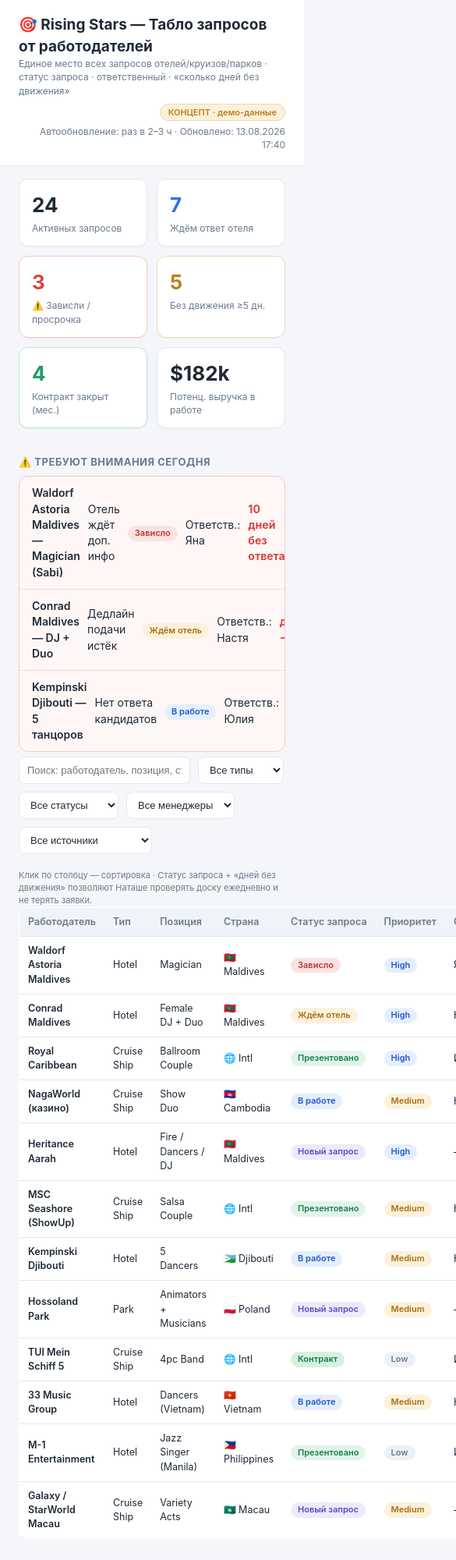
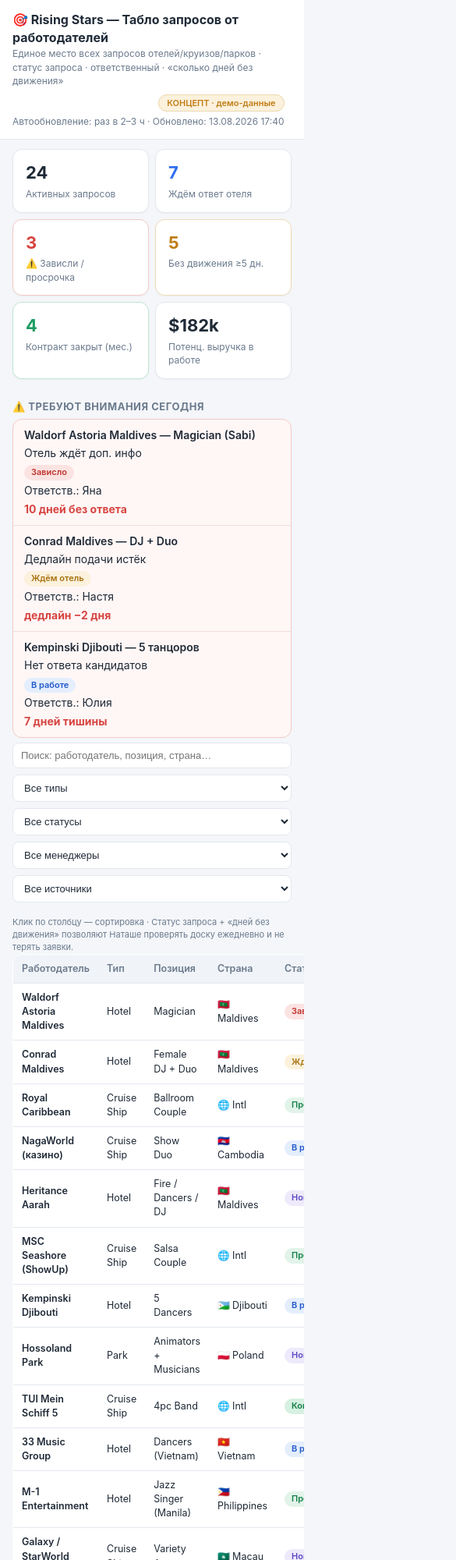
Before and after one commit to auditions-svg/rs-board, a plain HTML site: page index.html in a window 390 px wide. Shown: the top 2000 px of the page at 78% size, 585 px wide, since content can reach past the window. Drawn offline with Linux system fonts and the light colour scheme.

Commit message:
Mobile-responsive tweaks

```diff
--- a/index.html
+++ b/index.html
@@ -20,8 +20,8 @@ h2{font-size:13px;margin:18px 24px 8px;color:var(--mut);text-transform:uppercase
 .days{font-weight:700;color:var(--red)}
 .controls{display:flex;gap:10px;padding:6px 24px 12px;flex-wrap:wrap}
 select,input{background:var(--card);color:var(--tx);border:1px solid var(--line);border-radius:8px;padding:8px 10px;font-size:13px}input{min-width:220px}
-.wrap{padding:0 24px 40px}
-table{width:100%;border-collapse:collapse;font-size:12.5px;background:var(--card);border:1px solid var(--line);border-radius:12px;overflow:hidden}
+.wrap{padding:0 24px 40px;overflow-x:auto;-webkit-overflow-scrolling:touch}
+table{width:100%;min-width:860px;border-collapse:collapse;font-size:12.5px;background:var(--card);border:1px solid var(--line);border-radius:12px;overflow:hidden}
 th,td{text-align:left;padding:9px 11px;border-bottom:1px solid var(--line);vertical-align:middle}
 th{position:sticky;top:0;background:#f0f3f7;white-space:nowrap;color:var(--mut);font-weight:600}
 tr:last-child td{border-bottom:0}
@@ -38,6 +38,21 @@ td.nm{font-weight:600}
 .aging{font-weight:600}.a-ok{color:var(--mut)}.a-warn{color:var(--amber)}.a-bad{color:var(--red)}
 .legend{color:var(--mut);font-size:11px;padding:8px 24px 0}
 tr:hover td{background:#f7f9fc}
+@media(max-width:680px){
+ header{padding:14px 16px}h1{font-size:16px}
+ .tiles{padding:12px 16px;gap:8px;grid-template-columns:repeat(2,1fr)}
+ .tile .tv{font-size:22px}
+ h2{margin:14px 16px 6px}
+ .attn{margin:0 16px}
+ .attn .row{grid-template-columns:1fr;gap:3px;padding:10px 14px}
+ .attn .row .days{justify-self:start}
+ .controls{padding:6px 16px 10px;gap:8px}
+ input,select{width:100%;min-width:0}
+ .wrap{padding:0 16px 32px}
+ .legend{padding:8px 16px 0}
+ .hscroll-hint{display:block}
+}
+.hscroll-hint{display:none;color:var(--mut);font-size:11px;padding:6px 16px 0}
 </style></head><body>
 <header>
  <div><h1>🎯 Rising Stars — Табло запросов от работодателей</h1>
@@ -70,6 +85,7 @@ tr:hover td{background:#f7f9fc}
 </div>
 <div class="legend">Клик по столбцу — сортировка · Статус запроса + «дней без движения» позволяют Наташе проверять доску ежедневно и не терять заявки.</div>
 
+<div class="hscroll-hint">← таблицу можно прокручивать вбок →</div>
 <div class="wrap"><table><thead><tr>
 <th>Работодатель</th><th>Тип</th><th>Позиция</th><th>Страна</th><th>Статус запроса</th><th>Приоритет</th><th>Ответственный</th><th>Кандидатов подано</th><th>Дедлайн</th><th>Без движения</th><th>Источник</th>
 </tr></thead><tbody>
```
